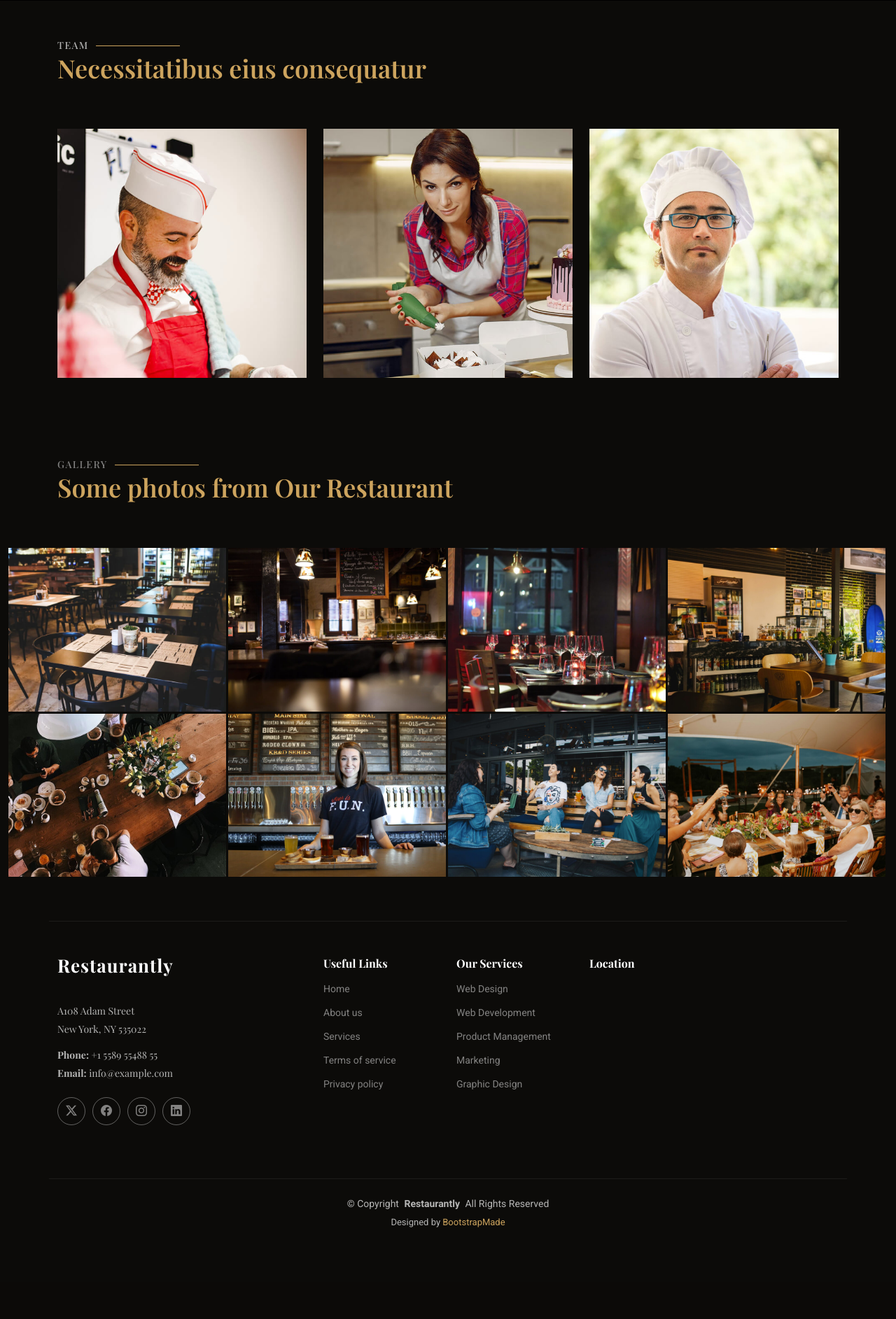
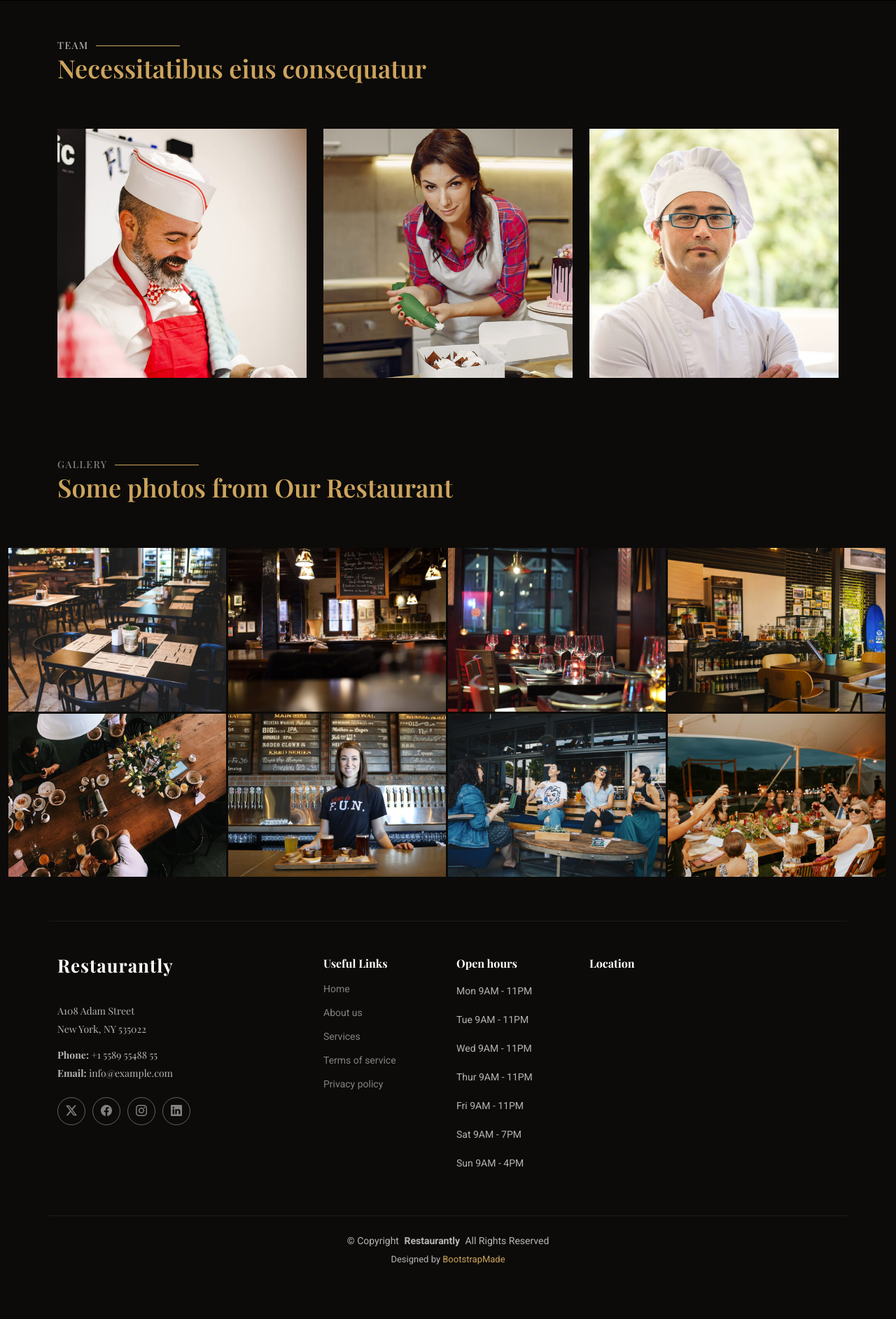
Before and after one commit to mercyogalo/Personal-work, a Django app: page /about/ in a window 1280 px wide. Shown: the part 1001-2886 px from the top of the page at 70% size. Before the commit the page ends 2755 px from the top, so only its background shows below. Run offline with Django 4.2, Linux system fonts and the light colour scheme; some libraries are stand-ins or nearby versions; some web fonts are replaced; grey boxes are pictures that could not be loaded.

Commit message:
added the open hours section

```diff
--- a/restaurant/restaurantfeature/templates/base.html
+++ b/restaurant/restaurantfeature/templates/base.html
@@ -231,14 +231,20 @@ background-color:#C8B49B;
         </div>
 
         <div class="col-lg-2 col-md-3 footer-links">
-          <h4>Our Services</h4>
+          <h4>Open hours</h4>
+
           <ul>
-            <li><a href="#">Web Design</a></li>
-            <li><a href="#">Web Development</a></li>
-            <li><a href="#">Product Management</a></li>
-            <li><a href="#">Marketing</a></li>
-            <li><a href="#">Graphic Design</a></li>
+            <li>Mon   9AM - 11PM </li>
+            <li>Tue  9AM - 11PM </li>
+            <li> Wed  9AM - 11PM</li>
+            <li> Thur  9AM - 11PM</li>
+            <li> Fri   9AM - 11PM</li>
+            <li> Sat  9AM - 7PM</li>
+            <li> Sun  9AM - 4PM</li>
+
           </ul>
+
+
         </div>
 
         <div class="col-lg-4 col-md-12 footer-newsletter">
```
